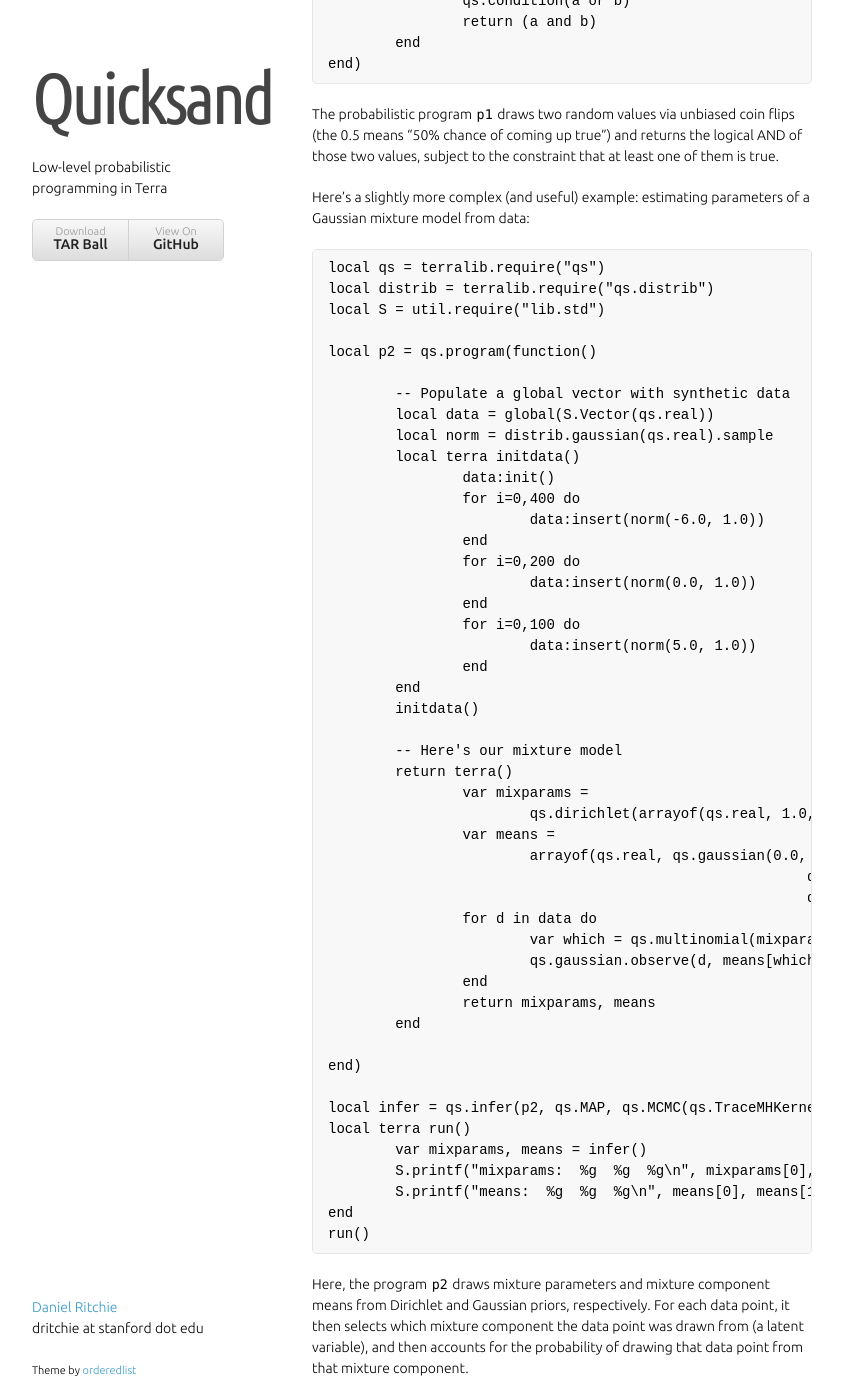
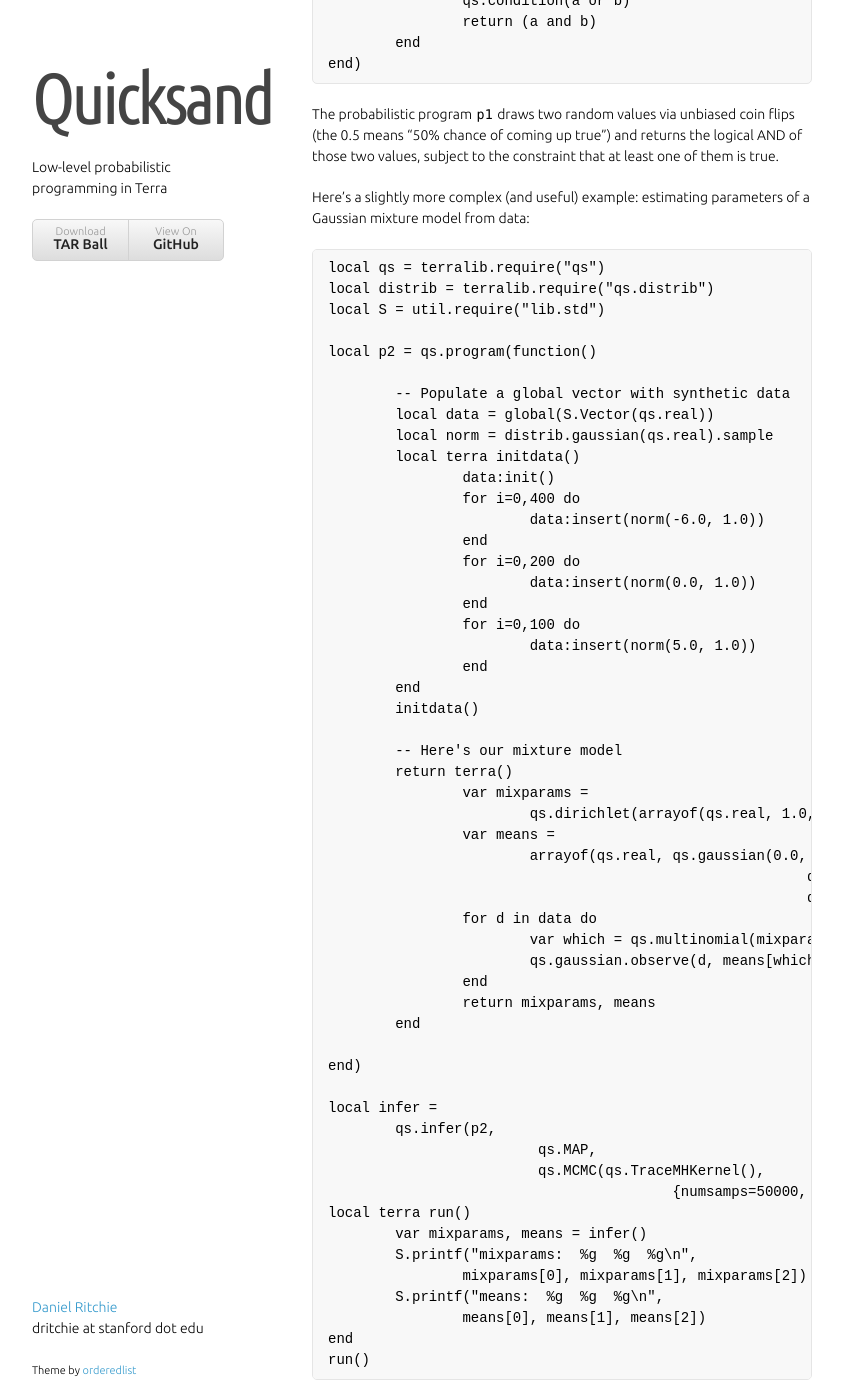
Before and after one commit to dritchie/quicksand, a Jekyll site: the page built from index.md, in a window 1280 px wide and 1400 px high, scrolled down 1874 px. Shown: the whole window, without its empty margins (218-1061 px from the left). Built offline with Jekyll 4.4.1, drawn with Linux system fonts in a browser that asks for light colours; some web fonts are replaced; some of the changed text lies outside the part shown.

Commit message:
Try to make more horizontally compact.

```diff
--- a/index.md
+++ b/index.md
@@ -74,13 +74,13 @@
 		-- Here's our mixture model
 		return terra()
 			var mixparams =
-				qs.dirichlet(arrayof(qs.real, 1.0, 1.0, 1.0), {struc=false})
+				qs.dirichlet(arrayof(qs.real, 1.0, 1.0, 1.0))
 			var means =
-				arrayof(qs.real, qs.gaussian(0.0, 5.0, {struc=false}),
-								 qs.gaussian(0.0, 5.0, {struc=false}),
-								 qs.gaussian(0.0, 5.0, {struc=false}))
+				arrayof(qs.real, qs.gaussian(0.0, 5.0),
+								 qs.gaussian(0.0, 5.0),
+								 qs.gaussian(0.0, 5.0))
 			for d in data do
-				var which = qs.multinomial(mixparams, {struc=false})
+				var which = qs.multinomial(mixparams)
 				qs.gaussian.observe(d, means[which], 1.0)
 			end
 			return mixparams, means
@@ -88,11 +88,17 @@
 
 	end)
 
-	local infer = qs.infer(p2, qs.MAP, qs.MCMC(qs.TraceMHKernel(), {numsamps=50000, verbose=true}))
+	local infer =
+		qs.infer(p2,
+				 qs.MAP,
+				 qs.MCMC(qs.TraceMHKernel(),
+				 		 {numsamps=50000, verbose=true}))
 	local terra run()
 		var mixparams, means = infer()
-		S.printf("mixparams:  %g  %g  %g\n", mixparams[0], mixparams[1], mixparams[2])
-		S.printf("means:  %g  %g  %g\n", means[0], means[1], means[2])
+		S.printf("mixparams:  %g  %g  %g\n",
+			mixparams[0], mixparams[1], mixparams[2])
+		S.printf("means:  %g  %g  %g\n",
+			means[0], means[1], means[2])
 	end
 	run()
 
```
Also changed, not shown: other parts of index.md (+1 -1 lines).
